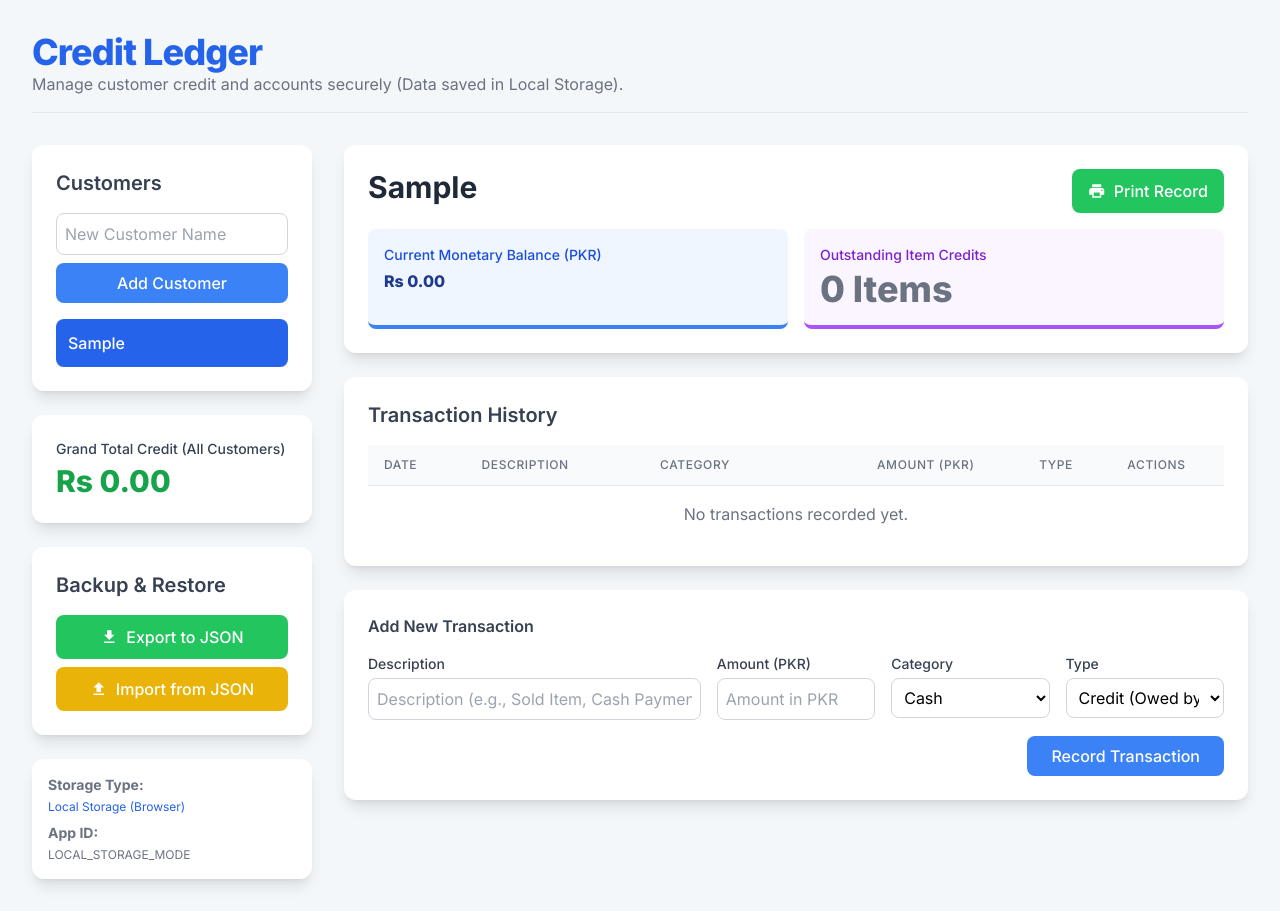
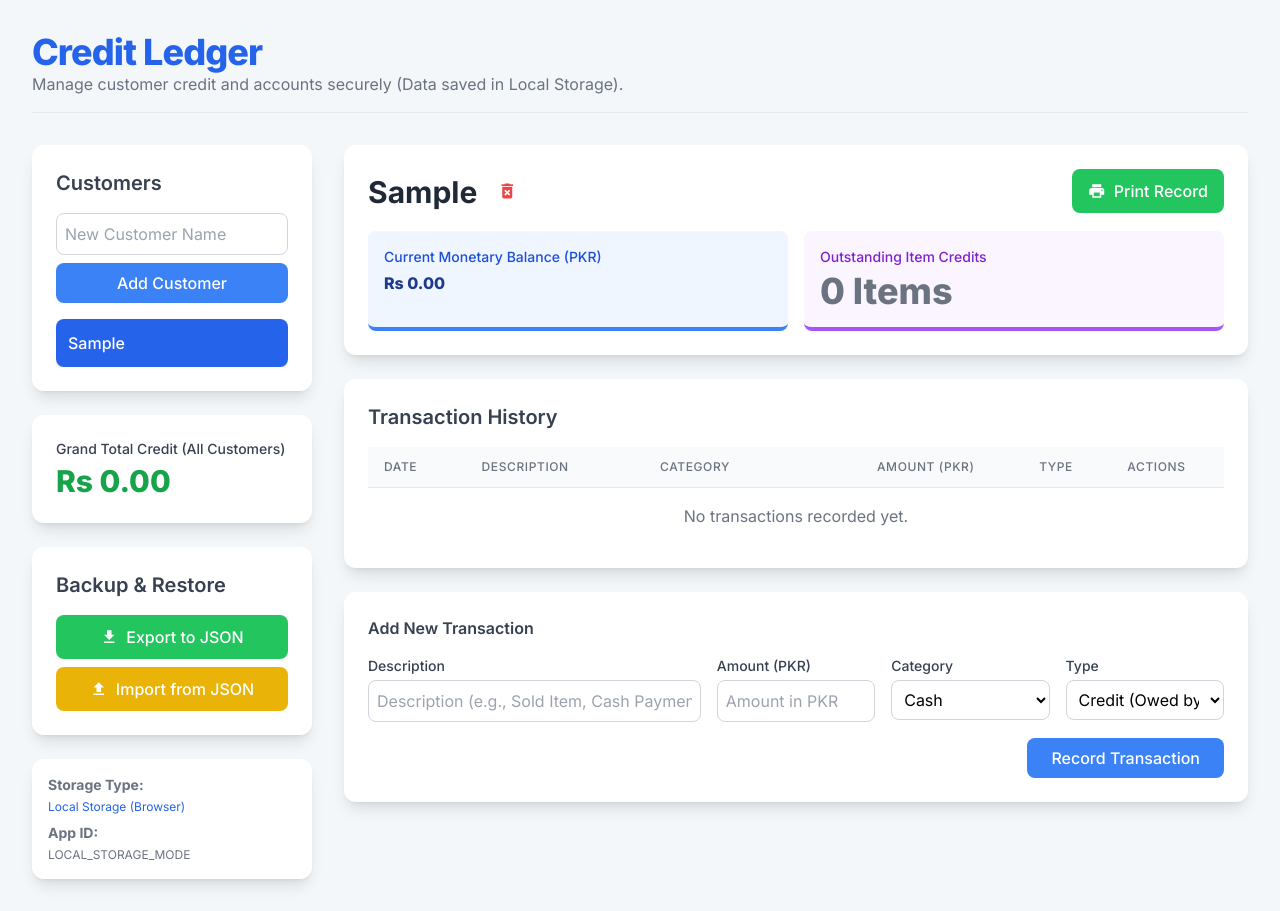
Before and after one commit to zamantopups/Customer-Credit-Ledge, a plain HTML site: page index.html in a window 1280 px wide. Both pictures are taken after typing "Sample" into the empty fields and a click on the button "Add Customer". Drawn offline with nearby package versions, Linux system fonts and the light colour scheme.

Commit message:
Update index.html

```diff
--- a/index.html
+++ b/index.html
@@ -136,7 +136,17 @@
                         <!-- Customer Header and Balance -->
                         <div class="bg-white rounded-xl shadow-lg p-6 mb-6">
                             <div class="flex justify-between items-start mb-4">
-                                <h2 class="text-3xl font-bold text-gray-800" id="selectedCustomerName"></h2>
+                                <!-- Customer Name and Delete Button Group (UPDATED) -->
+                                <div class="flex items-center space-x-3">
+                                    <h2 class="text-3xl font-bold text-gray-800" id="selectedCustomerName"></h2>
+                                    <!-- NEW: Delete Customer Button -->
+                                    <button id="deleteCustomerBtn" onclick="handleDeleteCustomer()"
+                                            class="no-print p-2 rounded-full text-red-500 hover:bg-red-100 transition duration-150"
+                                            title="Delete Customer & All Data">
+                                        <span class="material-icons text-xl">delete_forever</span>
+                                    </button>
+                                </div>
+                                <!-- Print Button -->
                                 <button onclick="printRecord()"
                                         class="no-print bg-green-500 hover:bg-green-600 text-white font-medium py-2 px-4 rounded-lg transition duration-150 flex items-center">
                                     <span class="material-icons mr-2 text-lg">print</span> Print Record
@@ -325,6 +335,9 @@
 
         // Element for Item Balance Count
         const itemBalanceCountEl = document.getElementById('itemBalanceCount');
+
+        // NEW: Delete Customer Button Element
+        const deleteCustomerBtn = document.getElementById('deleteCustomerBtn');
 
         // Modal Elements
         const customModal = document.getElementById('customModal');
@@ -626,6 +639,48 @@
             }
         }
 
+        // NEW: Handle Customer and associated transaction deletion
+        async function handleDeleteCustomer() {
+            if (!selectedCustomerId) return;
+
+            const customer = appData.customers.find(c => c.id === selectedCustomerId);
+            if (!customer) return;
+
+            const confirmed = await showModal(
+                "Delete Customer & Data",
+                `Are you sure you want to permanently delete customer "${customer.name}" and ALL their transactions? This action cannot be undone.`,
+                "Delete Permanently"
+            );
+
+            if (confirmed) {
+                try {
+                    // 1. Remove customer
+                    appData.customers = appData.customers.filter(c => c.id !== selectedCustomerId);
+
+                    // 2. Remove associated transactions
+                    appData.transactions = appData.transactions.filter(tx => tx.customerId !== selectedCustomerId);
+
+                    // 3. Save changes
+                    saveData();
+
+                    // 4. Reset view and re-render
+                    selectedCustomerId = null;
+                    renderCustomers(); // Renders customer list and selects the next one if available, or resets view
+
+                    // Explicitly reset detail view if no customers remain
+                    if (appData.customers.length === 0) {
+                         customerDetailView.style.display = 'hidden';
+                         noCustomerSelected.style.display = 'block';
+                    }
+
+                } catch (error) {
+                    console.error("Error while deleting customer and transactions:", error);
+                    showModal("Deletion Failed", "An error occurred while deleting the customer.", "Close");
+                }
+            }
+        }
+        window.handleDeleteCustomer = handleDeleteCustomer; // Expose globally
+
         // --- Transaction Management ---
 
         function formatCurrency(amount) {
```
